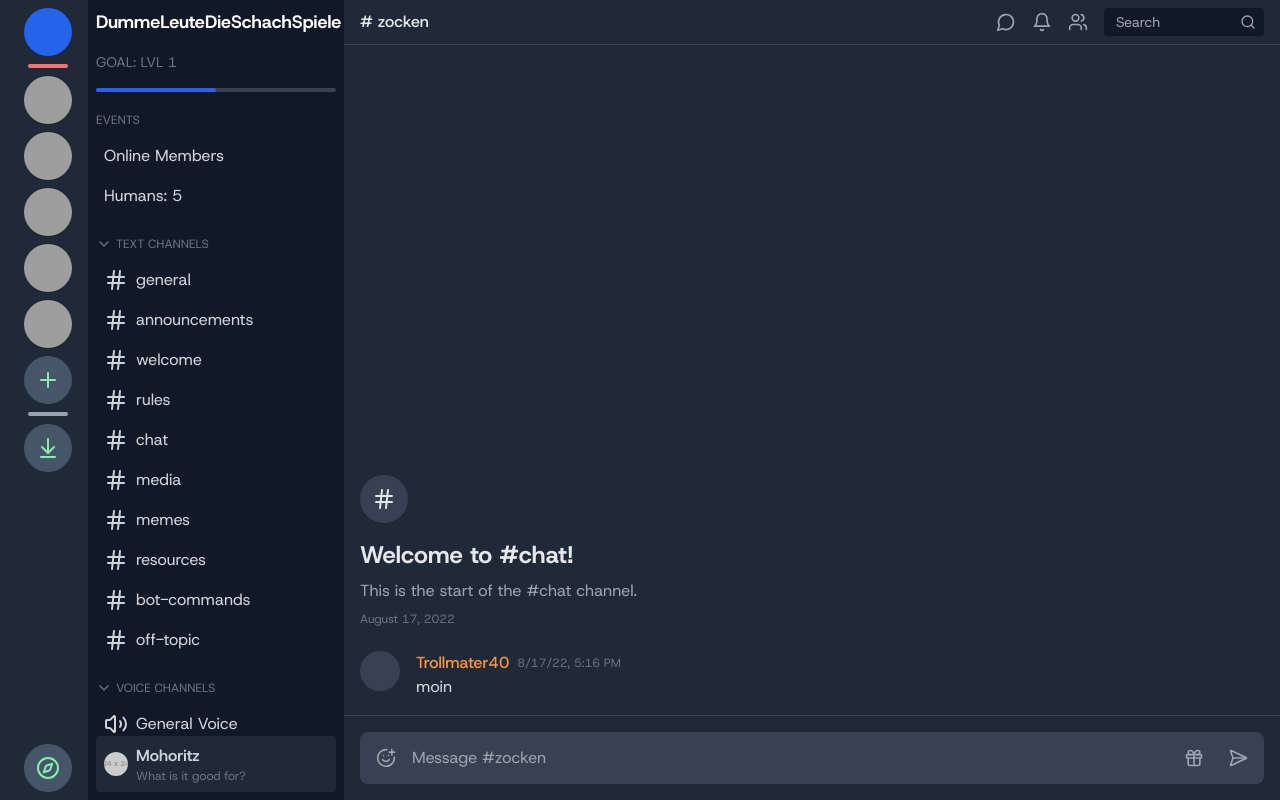
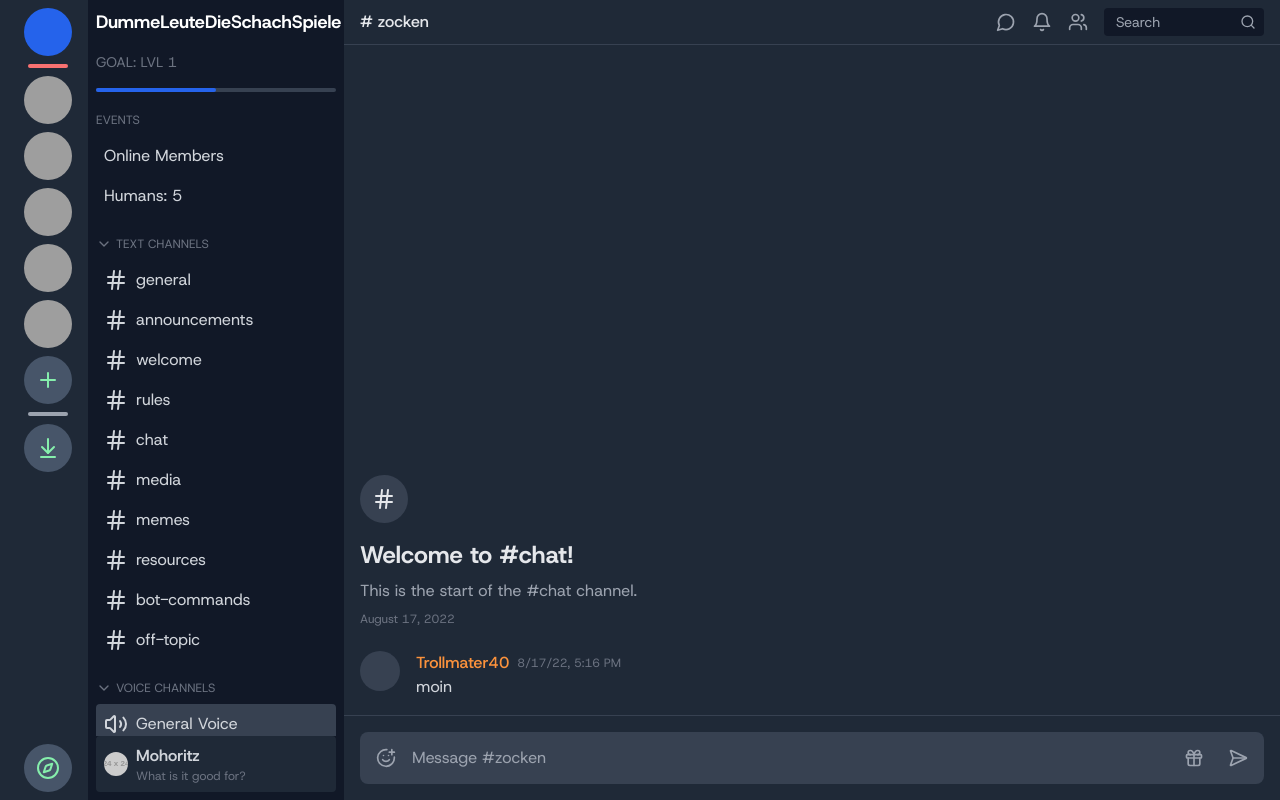
Before and after one commit to MoPaMo/nuvo-vite, a React (Vite) app: page /chat in a window 1280 px wide. Built offline with nearby package versions, Linux system fonts and the light colour scheme; grey boxes are pictures that could not be loaded.

Commit message:
refactor ChannelItem component: update props to include isActive, modify routing logic, and enhance type resolution

```diff
--- a/src/components/ChanneItem.jsx
+++ b/src/components/ChanneItem.jsx
@@ -2,7 +2,7 @@
 import React from "react";
 import { Hash, Bot, Volume2, CircleHelp } from "lucide-react";
 import { Link } from "react-router-dom";
-function ChannelItem({ label, type, mid }) {
+function ChannelItem({ label, type, isActive=false }) {
   const getIcon = () => {
     switch (type) {
       case "text":
@@ -15,9 +15,20 @@
         return <CircleHelp size={24} strokeWidth={2} />;
     }
   };
-  let isActive = false;
+    const reolveType = () => {
+        switch (type) {
+            case "text":
+                return "text";
+            case "bots":
+                return "text";
+            case "voice":
+                return "call";
+            default:
+                return "text";
+        }
+    };
   return (
-    <Link to={`/server/${mid}`}>
+    <Link to={`/chat/${reolveType()}`}>
       <div
         className={`channel flex items-center p-2 text-gray-300 cursor-pointer rounded hover:bg-gray-600 transition duration-200 ${
           isActive ? "bg-gray-700" : ""
```
